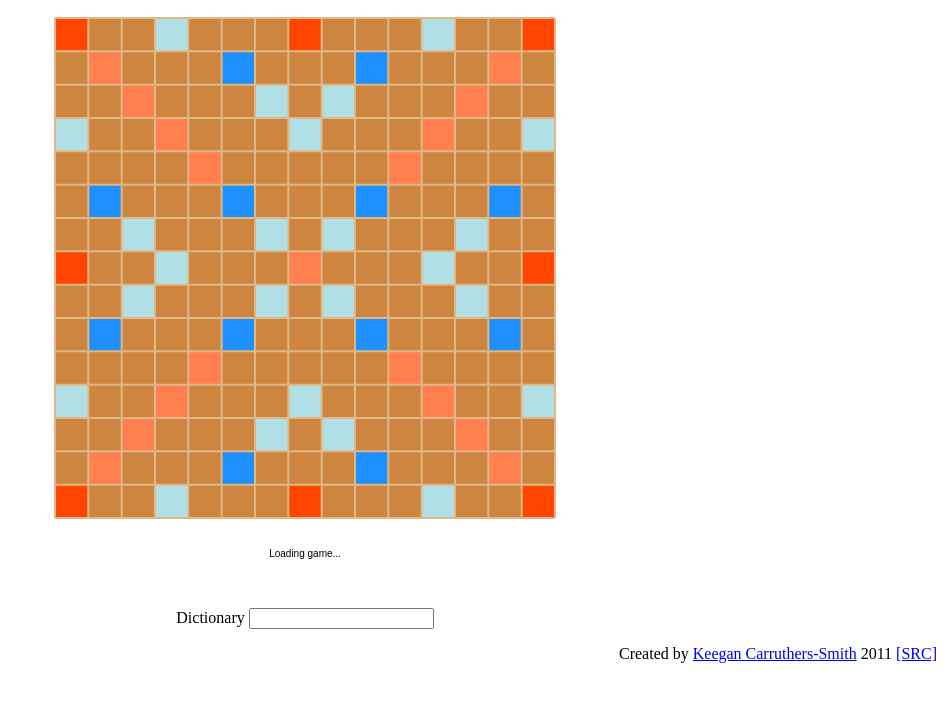
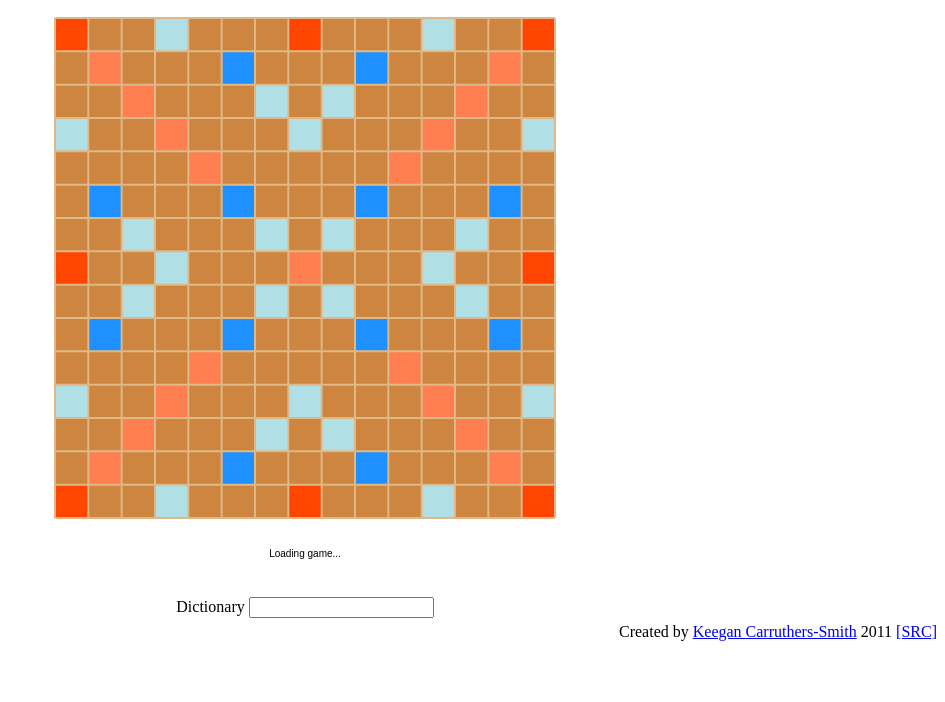
Before and after one commit to keegancsmith/scrabble, a Django app: template scrabbleapp/templates/scrabbleapp/game.html in a window 1280 px wide. Shown: the top 702 px of the page, without its empty margins (335-1280 px from the left). Run offline with Django 3.2, Linux system fonts and the light colour scheme; the template is opened without the code that fills it: most values are stand-ins (such as "Sample title", 1, 10 or a date in 2020); some libraries are stand-ins or nearby versions.

Commit message:
CSS tweaks.

```diff
--- a/scrabbleapp/static/scrabble.css
+++ b/scrabbleapp/static/scrabble.css
@@ -11,23 +11,37 @@
 
 #canvas {
     padding: 0;
-    margin: 0;
+    margin: 0 auto;
 }
 
 #current-player {
     margin-top: 0;
 }
 
-#actions, #generic-actions, #players {
+.action-list, #players {
     margin-top: 5px;
+    margin-bottom: 5px;
+    padding: 0px;
 }
 
-#actions li, #generic-actions li, #players li {
+.action-list li a {
+    text-decoration: none;
+}
+
+.action-list li a:hover {
+    text-decoration: underline;
+}
+
+.action-list li, #players li {
     display: inline;
     padding-left: 10px;
     padding-right: 10px;
 }
 
+#dictionary {
+    clear: both;
+}
+
 #footnote {
     text-align: right;
 }
--- a/scrabbleapp/templates/scrabbleapp/game.html
+++ b/scrabbleapp/templates/scrabbleapp/game.html
@@ -12,8 +12,8 @@
       <canvas id="canvas" width="600" height="580"></canvas>
       <div id="other">
         <div id="current-player"></div>
-        <ul id="actions"></ul>
-        <ul id="generic-actions"></ul>
+        <ul id="actions" class="action-list"></ul>
+        <ul id="generic-actions" class="action-list"></ul>
         <form id="dictionary" method="post" action="#" onsubmit="return(word_in_dictionary())">
           <label for="dictionary-word">Dictionary</label>
           <input id="dictionary-word" type="text" name="word" />
```
